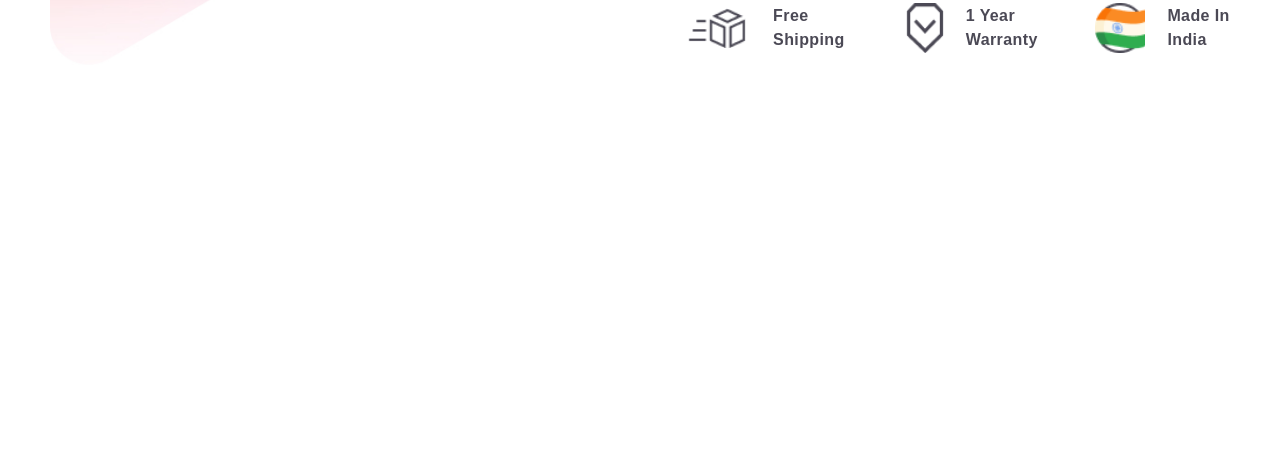
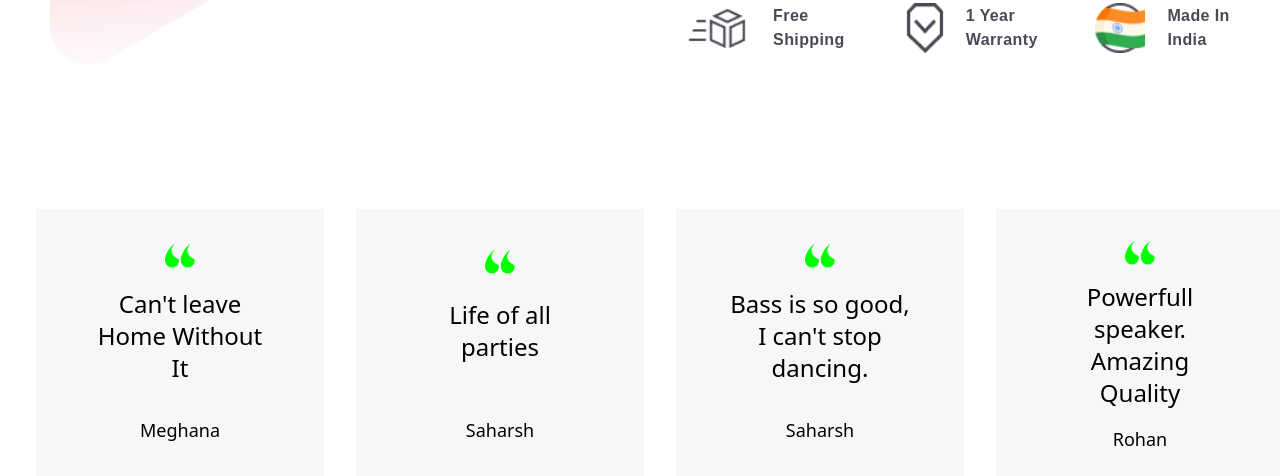
Before and after one commit to SarikaMangalpally/mivi_bluetooth_speakers, a website built with Vite: page index.html in a window 1280 px wide. Shown: the part 615-1091 px from the top of the page. Before the commit the page ends 800 px from the top, so only its background shows below. Built offline with nearby package versions, Linux system fonts and the light colour scheme.

Commit message:
mobile screen done for review section

```diff
--- a/index.html
+++ b/index.html
@@ -81,6 +81,45 @@
 				<p class="text-center mt-4 text-black-lighest text-sm font-semibold tracking-wide capitalize md:my-auto md:text-base md:text-left md:w-2/5">Made In India</p>
 			</div>
 		</div>
-  </div>
+	</div>
+	<div class="mt-36 ml-7">
+		<ul class="flex text-center overflow-x-scroll">
+			<li>
+				<div class="grid items-center w-72 h-66 mr-6 bg-ash-lighter py-8 mx-2">
+					<img src="assets/open_quotes.png" alt="image of an open quote" class="w-7.5 h-6 mx-auto">
+					<p class="text-2xl my-4 w-45 mx-auto self-start">Can't leave Home Without It</p>
+					<p class="text-lg self-end">Meghana</p>
+				</div>
+			</li>
+			<li>
+				<div class="grid items-center w-72 h-66 mr-6 bg-ash-lighter py-8 mx-2">
+					<img src="assets/open_quotes.png" alt="image of an open quote" class="w-7.5 h-6 mx-auto">
+					<p class="text-2xl my-4 w-45 mx-auto self-start">Life of all parties</p>
+					<p class="text-lg self-end">Saharsh</p>
+				</div>
+			</li>
+			<li>
+				<div class="grid items-center w-72 h-66 mr-6 bg-ash-lighter py-8 mx-2">
+					<img src="assets/open_quotes.png" alt="image of an open quote" class="w-7.5 h-6 mx-auto">
+					<p class="text-2xl my-4 w-45 mx-auto self-start">Bass is so good, I can't stop dancing.</p>
+					<p class="text-lg self-end">Saharsh</p>
+				</div>
+			</li>
+			<li>
+				<div class="grid items-center w-72 h-66 mr-6 bg-ash-lighter py-8 mx-2">
+					<img src="assets/open_quotes.png" alt="image of an open quote" class="w-7.5 h-6 mx-auto">
+					<p class="text-2xl my-4 w-45 mx-auto self-start">Powerfull speaker. Amazing Quality</p>
+					<p class="text-lg self-end">Rohan</p>
+				</div>
+			</li>
+			<li>
+				<div class="grid items-center w-72 h-66 mr-6 bg-ash-lighter py-8 mx-2">
+					<img src="assets/open_quotes.png" alt="image of an open quote" class="w-7.5 h-6 mx-auto">
+					<p class="text-2xl my-4 w-45 mx-auto self-start">Bass is so good, I can't stop dancing.</p>
+					<p class="text-lg self-end">Kritika</p>
+				</div>
+			</li>
+		</ul>
+	</div>
 </body>
 </html>
--- a/tailwind.config.js
+++ b/tailwind.config.js
@@ -25,11 +25,14 @@ module.exports = {
       width: {
         '15': "3.6425rem",
         "9.7":"2.375rem",
-        '12.2': "3.125rem"
+        '12.2': "3.125rem",
+        "7.5": "1.8475rem",
+        "45": "11.375rem"
       },
       height: {
         "1.7": "0.4rem",
-        '12.2': "3.125rem"
+        '12.2': "3.125rem",
+        "66": "16.6875rem"
       },
       colors: {
         "radio-green": "#00FF00",
@@ -40,6 +43,7 @@ module.exports = {
           DEFAULT: "#000000"
         },
         ash: {
+          lighter: "#F6F7F9",
           light: "#C8C4BE"
         },
         blue: {
```
Also changed, not shown: assets/open_quotes.png (added).
